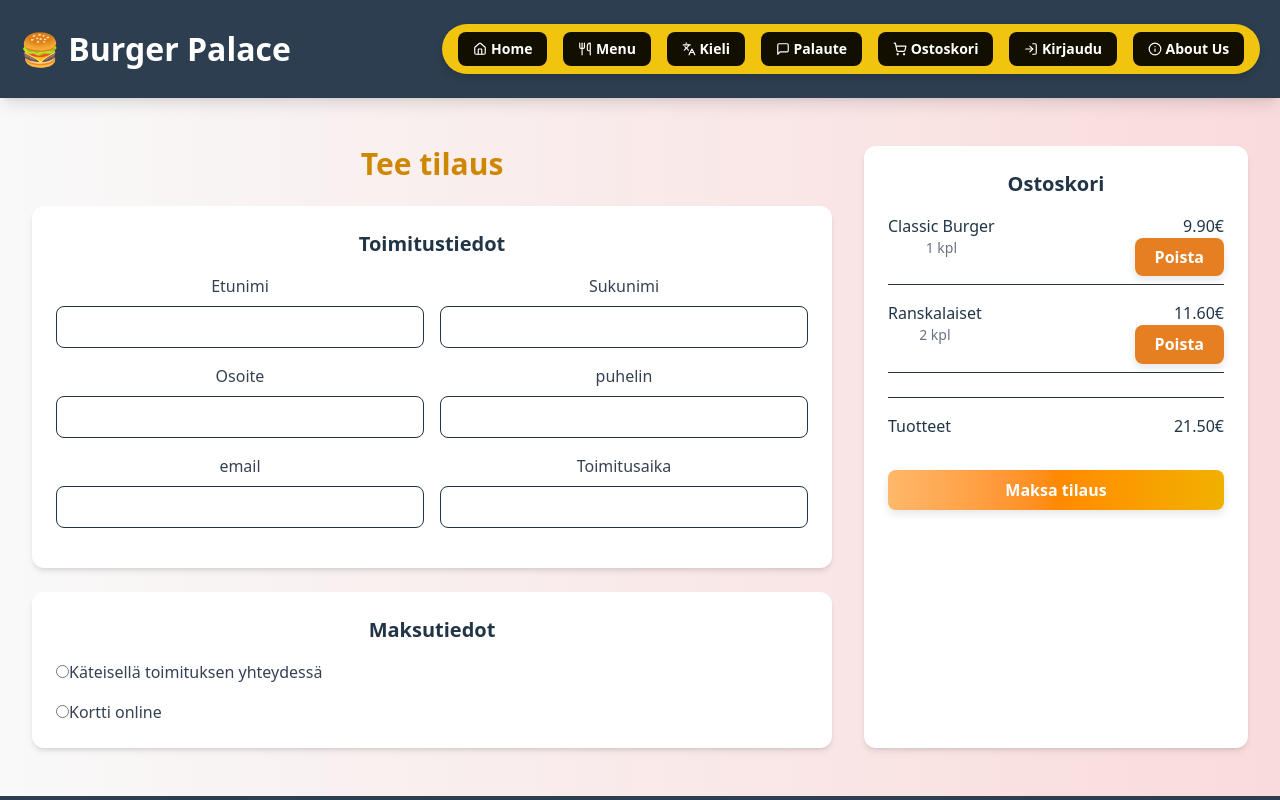
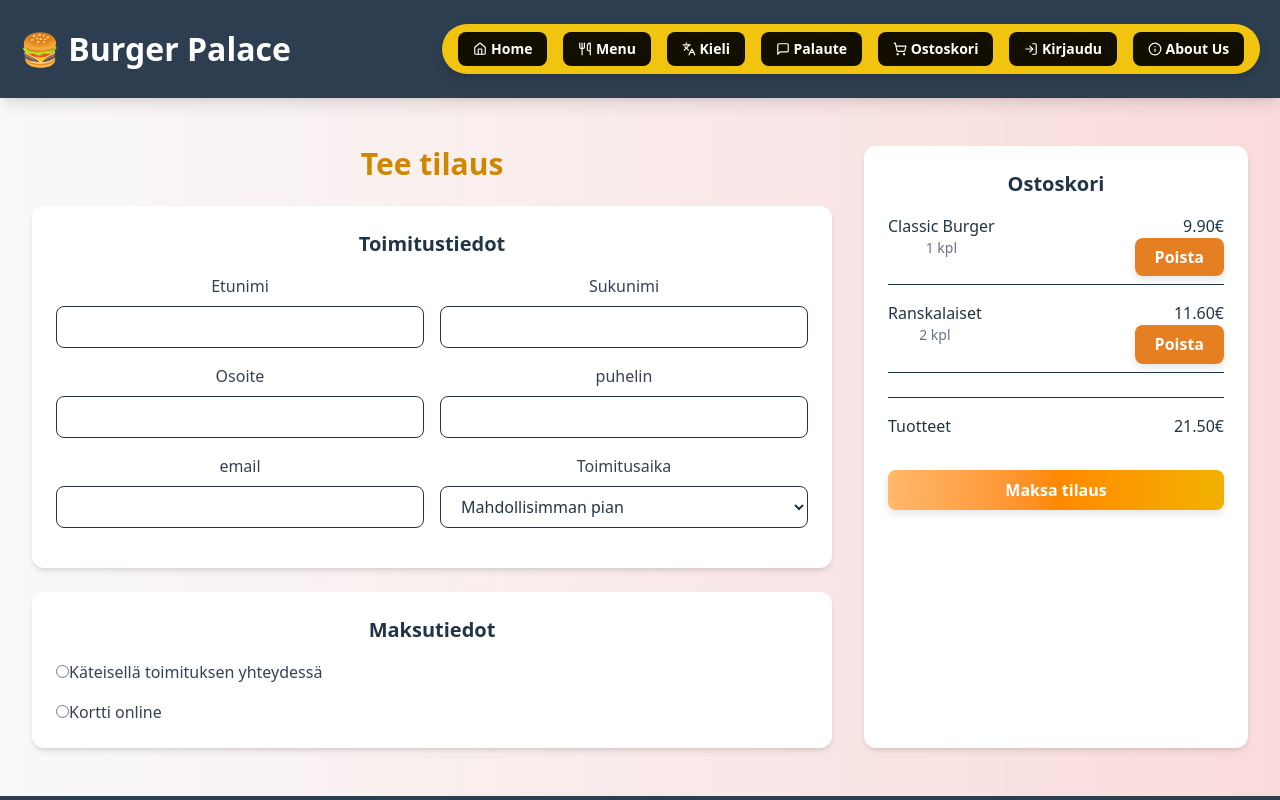
Before and after one commit to Kreetrix/web-project-frontend, a React (Vite) app: page /order in a window 1280 px wide. Shown: the top 800 px of the page. Built offline with nearby package versions, Linux system fonts and the light colour scheme.

Commit message:
fixed some mistake

```diff
--- a/src/components/Order/DeliveryForm.jsx
+++ b/src/components/Order/DeliveryForm.jsx
@@ -53,12 +53,15 @@ const DeliveryForm = ({ firstName, setFirstName, lastName, setLastName, address,
             </div>
             <div>
                 <label className="block text-gray-700 mb-2">Toimitusaika</label>
-                <input
-                    type="text"
+                <select
                     value={deliveryTime}
                     onChange={(e) => setDeliveryTime(e.target.value)}
                     className="w-full px-4 py-2 border rounded-lg focus:outline-none focus:ring-2 focus:ring-yellow-500"
-                />
+                >
+                    <option value="ASAP">Mahdollisimman pian</option>
+                    <option value="30min">30 minuutin päästä</option>
+                    <option value="1h">1 tunnin päästä</option>
+                </select>
             </div>
 
 
--- a/src/pages/Palaute.jsx
+++ b/src/pages/Palaute.jsx
@@ -30,7 +30,7 @@ const Palaute = () => {
 
             <div className="mb-6">
                 <label htmlFor="category" className="block text-lg font-medium text-gray-700 mb-2">
-                    Mitä asinne koskee :
+                    Mitä asianne koskee :
                 </label>
                 <select
                     id="category"
@@ -50,8 +50,8 @@ const Palaute = () => {
                     <button
                         key={value}
                         className={`text-4xl transition-transform duration-200 transform hover:scale-110 ${rating >= value
-                                ? 'text-yellow-500'
-                                : 'text-gray-300'
+                            ? 'text-yellow-500'
+                            : 'text-gray-300'
                             }`}
                         onClick={() => handleRatingChange(value)}
                     >
```
Also changed, not shown: src/admin/AdminLayout.jsx (added), src/admin/Dashboard.jsx (added), src/admin/Feedbacks.jsx (added), src/admin/Orders.jsx (added), src/admin/Products.jsx (added), src/admin/Users.jsx (added).
